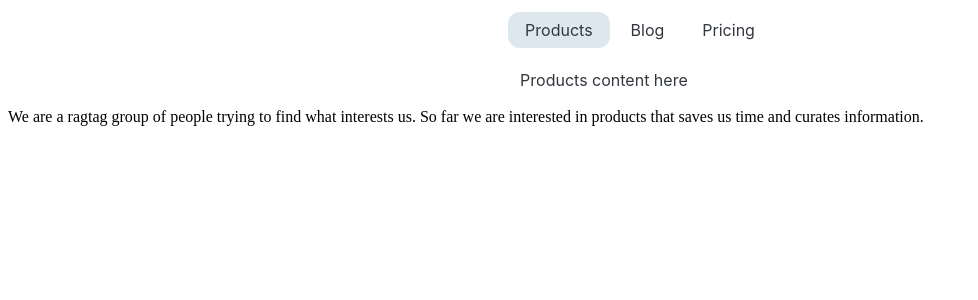
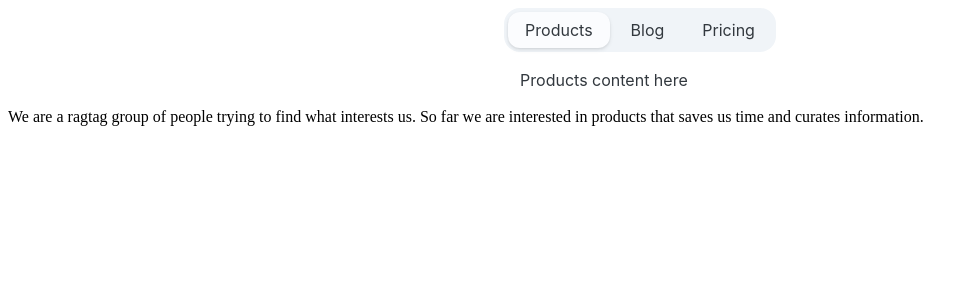
Before and after one commit to Pete-Sony/SAAS-TOOLS, a Next.js app: page /landing in a window 1280 px wide. Shown: the top 300 px of the page, without its empty margins (0-978 px from the left). Built offline with nearby package versions, Linux system fonts and the light colour scheme.

Commit message:
update navbar

```diff
--- a/app/landing/page.jsx
+++ b/app/landing/page.jsx
@@ -1,5 +1,7 @@
+'use client'
 import React from 'react'
 import { Box, Tabs ,Tab, TabList, TabPanel} from '@mui/joy'
+import  { tabClasses } from '@mui/joy/Tab';
 
 
 const Navbar = () => {
@@ -11,6 +13,12 @@ const Navbar = () => {
           p: 0.5,
           gap: 0.5,
           borderRadius: 'xl',
+          bgcolor: 'background.level1',
+          [`& .${tabClasses.root}[aria-selected="true"]`]: {
+            boxShadow: 'sm',
+            bgcolor: 'background.surface',
+          },
+
         }}>
         <Tab disableIndicator value={0}>Products</Tab>
         <Tab disableIndicator value={1}>Blog</Tab>
```
